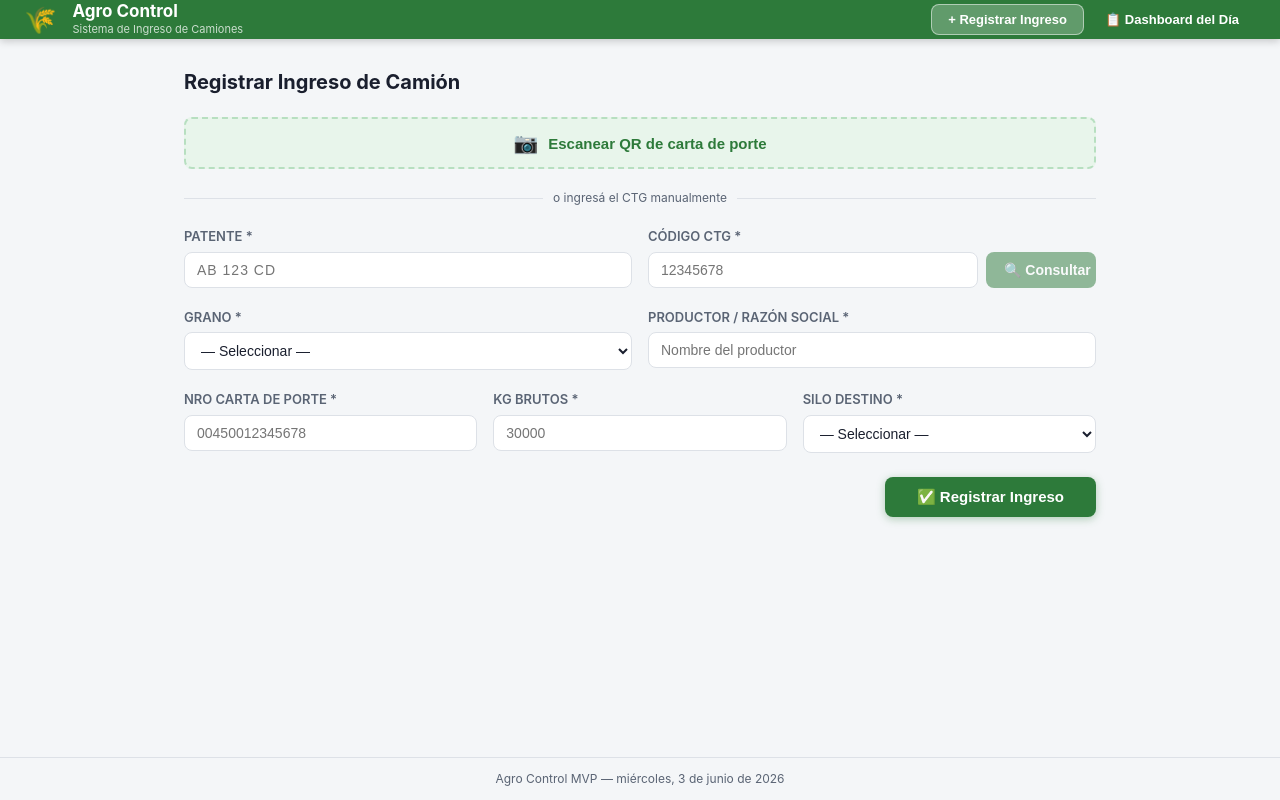
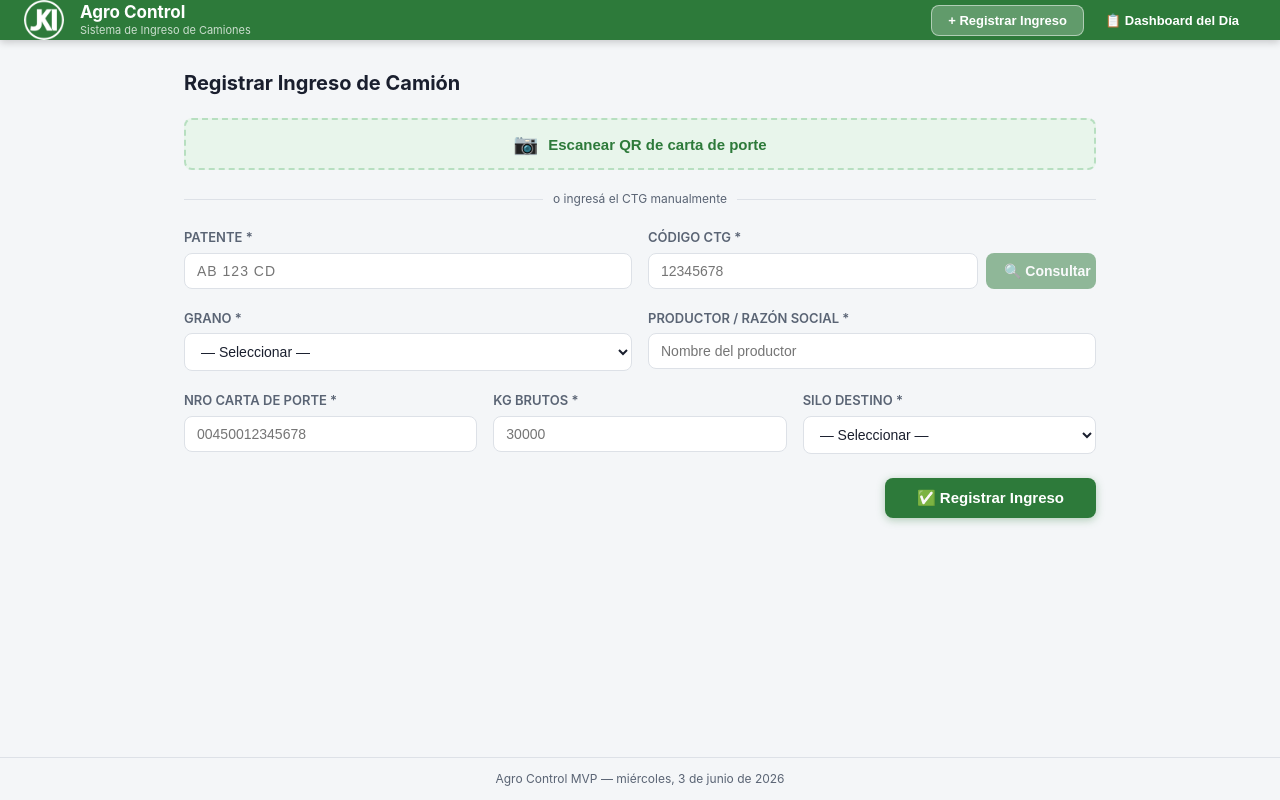
Before and after one commit to nicoiribarren/agro-control, a React (Vite) app in the folder frontend/: page / in a window 1280 px wide. Built offline with nearby package versions, Linux system fonts and the light colour scheme.

Commit message:
feat: replace emoji with JKI logo in header

```diff
--- a/frontend/src/App.jsx
+++ b/frontend/src/App.jsx
@@ -25,7 +25,7 @@ export default function App() {
         top: 0,
         zIndex: 100,
       }}>
-        <span style={{ fontSize: 26 }}>🌾</span>
+        <img src="/logo.png" alt="JKI Agro" style={{ height: 40, width: 'auto', objectFit: 'contain' }} />
         <div>
           <div style={{ fontWeight: 700, fontSize: 17, lineHeight: 1.2 }}>Agro Control</div>
           <div style={{ fontSize: 11, opacity: .75 }}>Sistema de Ingreso de Camiones</div>
```
Also changed, not shown: frontend/public/logo.png (added), 1 other file (tests, documents, lock files or other folders).
